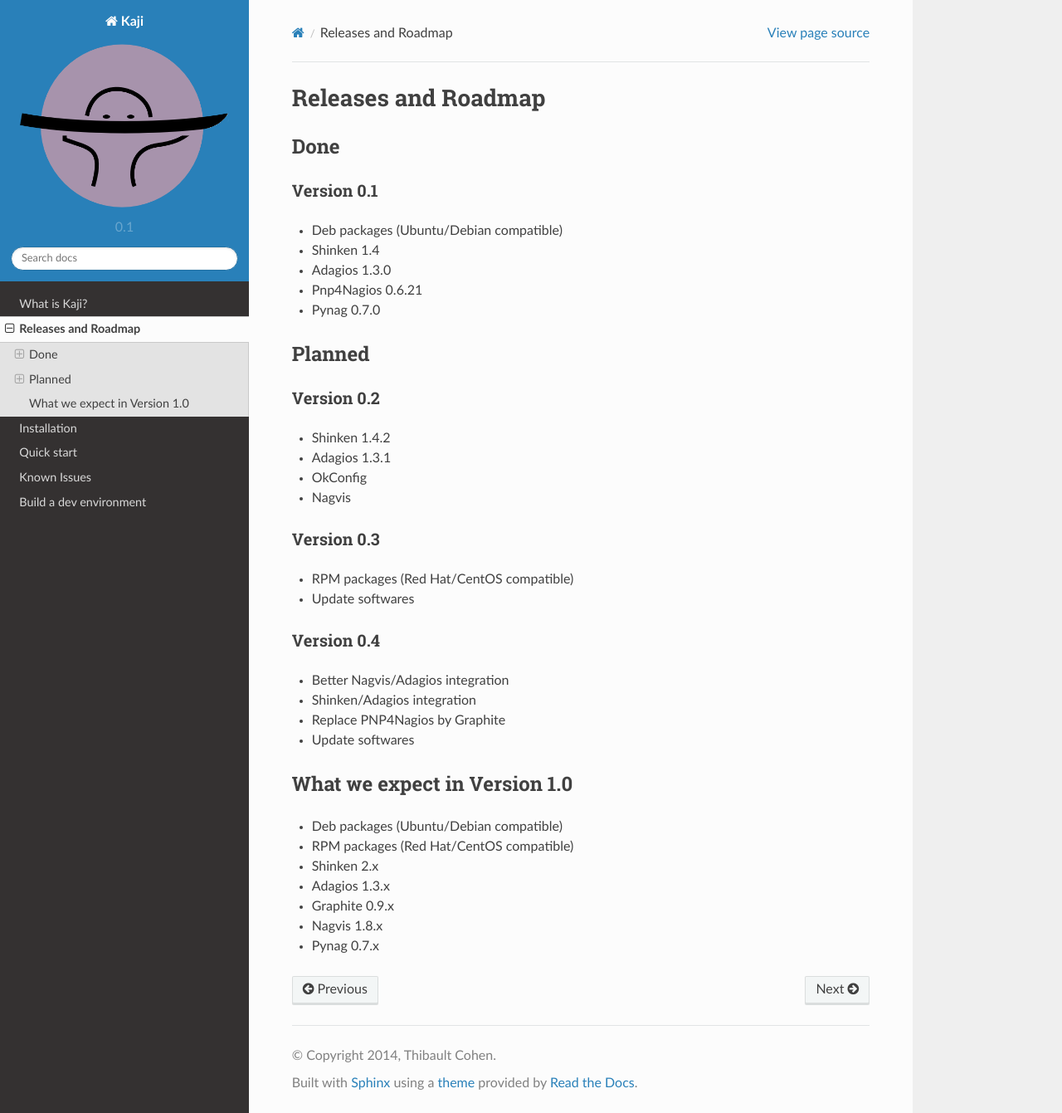
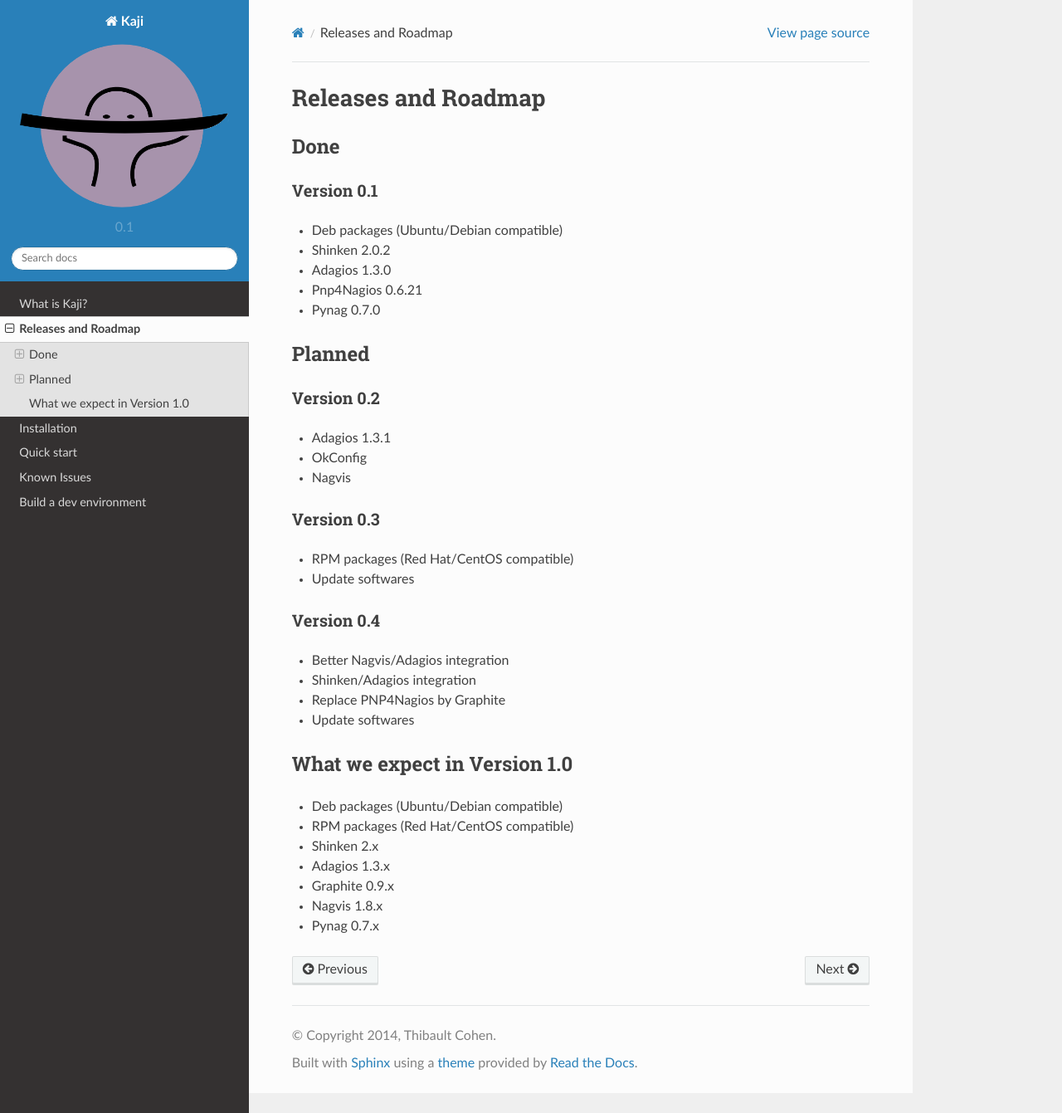
Before and after one commit to kaji-project/kaji-project-0.1, a Sphinx documentation site: the page built from doc/source/roadmap.rst, in a window 1280 px wide and 1341 px high. Shown: the whole window at 83% size. Built offline with Sphinx 7.4.7 and the Read the Docs theme 2.0.0, drawn with Linux system fonts in a browser that asks for light colours.

Commit message:
Updated shinken version for 0.1

```diff
--- a/doc/source/roadmap.rst
+++ b/doc/source/roadmap.rst
@@ -10,7 +10,7 @@
 -----------
 
 * Deb packages (Ubuntu/Debian compatible)
-* Shinken 1.4
+* Shinken 2.0.2
 * Adagios 1.3.0
 * Pnp4Nagios 0.6.21
 * Pynag 0.7.0
@@ -21,7 +21,6 @@
 Version 0.2
 -----------
 
-* Shinken 1.4.2
 * Adagios 1.3.1
 * OkConfig
 * Nagvis
```
